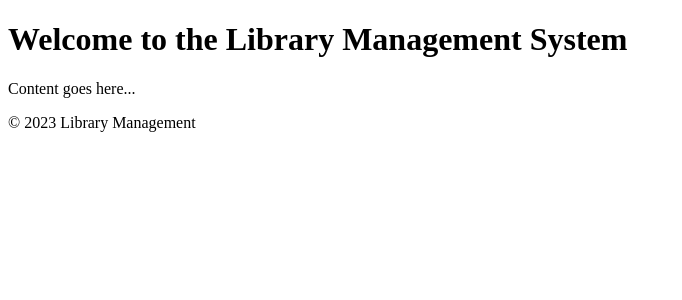
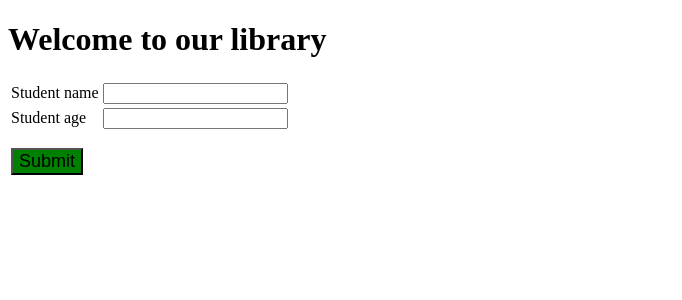
Before and after one commit to adityakumartiwary/library_management, a Django app: page / in a window 1280 px wide. Shown: the top 300 px of the page, without its empty margins (0-682 px from the left). Run offline with Django 5.2, Linux system fonts and the light colour scheme.

```diff
--- a/library_mgmt/libmg_port/templates/index.html
+++ b/library_mgmt/libmg_port/templates/index.html
@@ -6,14 +6,29 @@
     <title>Library Management</title>
 </head>
 <body>
-    <header>
-        <h1>Welcome to the Library Management System</h1>
-    </header>
-    <main>
-        <p>Content goes here...</p>
-    </main>
-    <footer>
-        <p>&copy; 2023 Library Management</p>
-    </footer>
+    <h1>Welcome to our library</h1>
+    <form method="POST" action="/save">
+        {% csrf_token %}
+        <table>
+            <tbody>
+                <tr>
+                    <td><label class="my_label">Student name</label></td>
+                    <td><input type="text" name="student_name"></td>
+                </tr>
+                <tr>
+                    <td><label class="my_label my_secondary_label">Student age</label></td>
+                    <td><input type="text" name="student_age"></td>
+                </tr>
+                <tr>
+                    <td colspan="2">
+                        <button type="submit" style="background:green;display:block;margin-top:15px;margin-bottom:15px;font-size:18px;">
+                            Submit
+                        </button>
+                    </td>
+                </tr>
+            </tbody>
+        </table>
+    </form>
+
 </body>
 </html>
--- a/library_mgmt/libmg_port/urls.py
+++ b/library_mgmt/libmg_port/urls.py
@@ -1,6 +1,9 @@
-
 from django.urls import path
 from .views import *
+
 urlpatterns = [
     path('', home, name='home'),
+    path('home/', home, name='home'),
+    path('shop', shopping_cart, name='shopping'),  # Change 'shopping' to 'shop'
+    path('save',save_student),
 ]
--- a/library_mgmt/libmg_port/views.py
+++ b/library_mgmt/libmg_port/views.py
@@ -9,3 +9,7 @@ def home(request):
 
 def shopping_cart(request):
     return HttpResponse("This is the shopping cart page")
+
+def save_student(request):
+    student_name = request.POST['student_name']
+    return render(request, "welcome.html", context={'student_name': student_name})
```
Also changed, not shown: library_mgmt/libmg_port/templates/welcome.html (added, +15 -0 lines).
